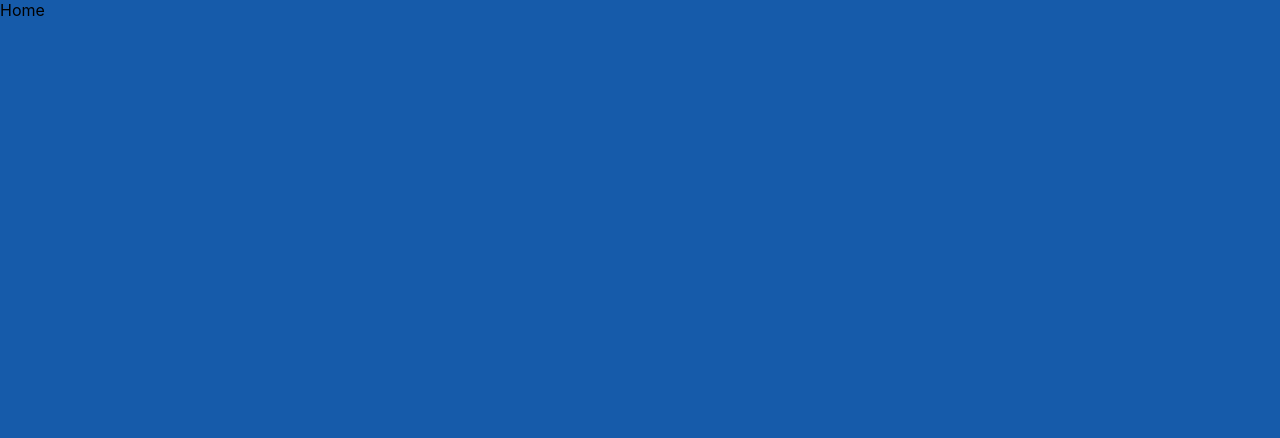
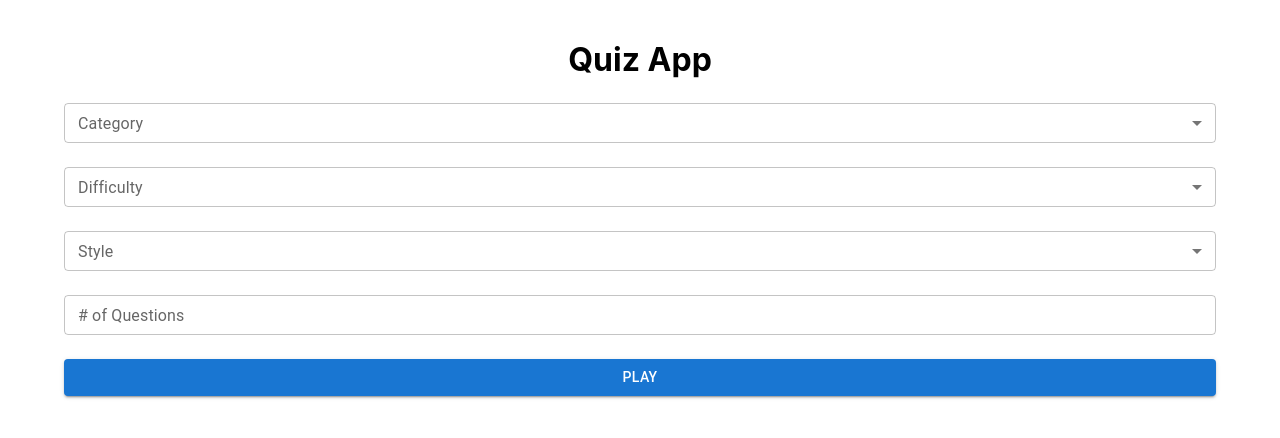
Before and after one commit to a-gbatie/Final-Quiz-App, a React (Create React App) app: page / in a window 1280 px wide. Shown: the top 438 px of the page. Built offline with nearby package versions, Linux system fonts and the light colour scheme; no server answers.

Commit message:
successful fetch request for data, can log on localhost

```diff
--- a/src/App.js
+++ b/src/App.js
@@ -4,19 +4,28 @@ import {
   Routes,
   Route
 } from 'react-router-dom'
+import { Container } from '@mui/material';
+import { Box } from '@mui/material'
+
 import HomePage from './components/HomePage';
-import Questions from './components/Questions';
-import ScorePage from './components/ScorePage';
+// import Questions from './components/Questions';
+// import ScorePage from './components/ScorePage';
+import QuestionsApi from './components/QuestionsApi';
 
 
 function App() {
   return (
     <Router>
-      <Routes>
-        <Route path='/' element={<HomePage/>} />
-        <Route path='/questions' element={<Questions/>} />
-        <Route path='/score' element={<ScorePage/>} />
-      </Routes>
+      <Container>
+        <Box textAlign='center' mt={5}>
+        <Routes>
+          <Route path='/' element={<HomePage/>} />
+          {/* <Route path='/questions' element={<Questions/>} /> */}
+          <Route path='/quiz' element={<QuestionsApi/>} />
+          {/* <Route path='/score' element={<ScorePage/>} /> */}
+        </Routes>
+        </Box>
+      </Container>
     </Router>
   )
 }
--- /dev/null
+++ b/src/components/Configure.js
@@ -0,0 +1,28 @@
+import React, { useState } from 'react'
+import { Box } from '@mui/material'
+import { FormControl, InputLabel, Select, MenuItem } from '@mui/material'
+
+const Configure = (props) => {
+  const { label } = props
+  const [value, setValue]= useState('')
+
+  const handleChange = (e) => {
+    setValue(e.target.value)
+    console.log(e.target.value)
+  }
+
+  return (
+    <Box mt={3} width='100%'>
+      <FormControl fullWidth size='small'>
+        <InputLabel>{label}</InputLabel>
+        <Select value={value} label={label} onChange={handleChange}>
+          <MenuItem>1</MenuItem>
+          <MenuItem>2</MenuItem>
+          <MenuItem>3</MenuItem>
+        </Select>
+      </FormControl>
+    </Box>
+  )
+}
+
+export default Configure
--- /dev/null
+++ b/src/components/FormInputs.js
@@ -0,0 +1,23 @@
+import React from 'react'
+import { Box, FormControl, TextField } from '@mui/material'
+
+const FormInputs = () => {
+  const handleChange = () => {}
+
+  return (
+    <Box mt={3} width='100%'>
+      <FormControl fullWidth size='small'>
+        <TextField
+        onChange={handleChange}
+        variant='outlined'
+        label='# of Questions'
+        placeholder='Choose a number betwen 1 - 30'
+        type='number'
+        size='small'
+        />
+      </FormControl>
+    </Box>
+  )
+}
+
+export default FormInputs;
--- /dev/null
+++ b/src/components/HomePage.js
@@ -0,0 +1,34 @@
+import React from 'react'
+import { Button, Box } from '@mui/material'
+
+import Configure from './Configure'
+import FormInputs from './FormInputs'
+import AxiosHook from '../hooks/AxiosHook'
+
+
+const HomePage = () => {
+  const { res, error, loading } = AxiosHook({ url: 'value' })
+  console.log(res)
+  // console.log(url)
+
+  const handleSubmit = (e) => {
+    e.preventDefault()
+  }
+
+  return (
+    <form onSubmit={handleSubmit}>
+      <h1>Quiz App</h1>
+      <Configure label='Category'/>
+      <Configure label='Difficulty'/>
+      <Configure label='Style'/>
+      <FormInputs />
+      <Box mt={3} width='100%'>
+        <Button fullWidth variant='contained' type='submit'>
+          Play
+        </Button>
+      </Box>
+    </form>
+  )
+}
+
+export default HomePage;
--- a/src/components/HomePage.jsx
+++ /dev/null
@@ -1,15 +0,0 @@
-import React, { Component } from "react";
-// import { createStore } from 'redux'
-// import { Provider } from "redux"
-
-class HomePage extends Component {
-  componentDidMount() {}
-
-  render() {
-    return (
-      <div>Home</div>
-    )
-  }
-}
-
-export default HomePage;
--- /dev/null
+++ b/src/components/QuestionsApi.js
@@ -0,0 +1,9 @@
+import React from 'react'
+
+const QuestionsApi = () => {
+  return (
+    <div><h2>Quiz App</h2></div>
+  )
+}
+
+export default QuestionsApi
--- /dev/null
+++ b/src/hooks/AxiosHook.js
@@ -0,0 +1,37 @@
+import React, { useEffect, useState } from 'react'
+import axios from 'axios'
+
+
+// axios.defaults.baseURL = 'https://api.api-ninjas.com/v1/trivia?category=fooddrink'
+const options = {
+  method: 'GET',
+  url: 'https://trivia-by-api-ninjas.p.rapidapi.com/v1/trivia',
+  headers: {
+    'X-RapidAPI-Key': '0eda48c85fmsh5e0bb42796e8194p1008e5jsn9180d0cd9a9f',
+    'X-RapidAPI-Host': 'trivia-by-api-ninjas.p.rapidapi.com'
+  }
+};
+
+
+const AxiosHook = ({ url }) => {
+  const [res, setRes] = useState(null)
+  const [error, setError] = useState('')
+  const [loading, setLoading] = useState(true)
+
+  useEffect(() => {
+    const fetchData = () => {
+      axios
+        .request(options)
+        .then((res) => setRes(res.data))
+        .catch((err) => setError(err))
+        .finally(() => setLoading(false))
+    }
+    fetchData()
+  }, [url])
+
+  return {
+    res, error, loading
+  }
+}
+
+export default AxiosHook;
```
Also changed, not shown: package.json (+8 -1 lines), 2 other files (tests, documents, lock files or other folders).
